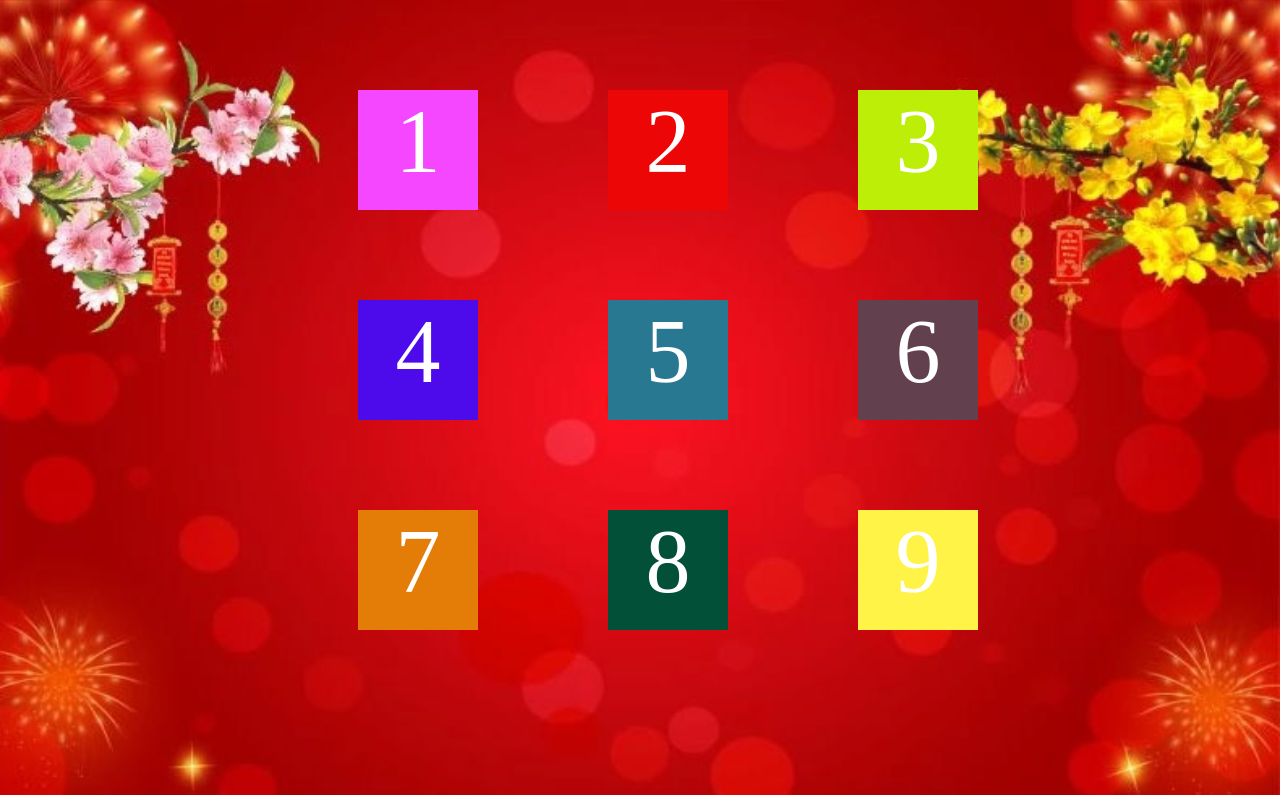
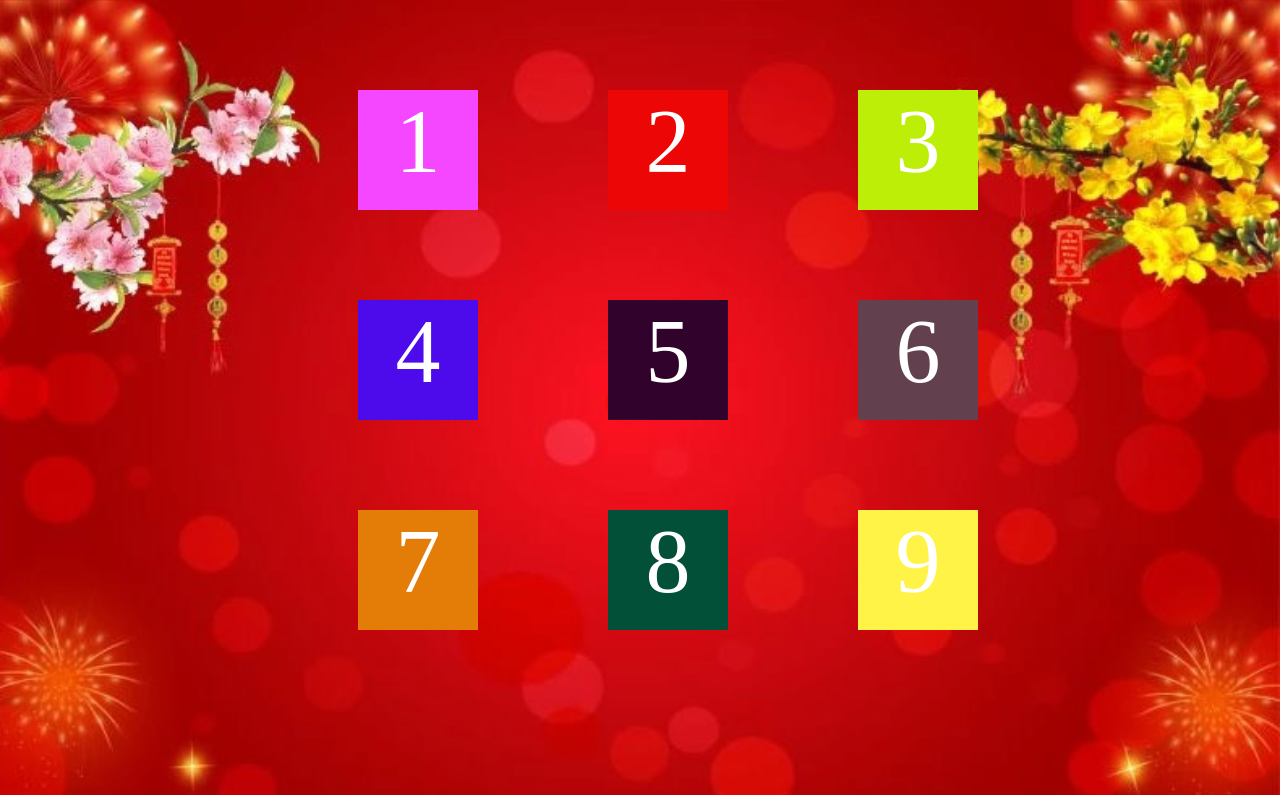
Before and after one commit to dongcuong03/hinhvuong.github.io, a plain HTML site: page bich/index.html in a window 1280 px wide. Shown: the top 795 px of the page. Drawn offline with Linux system fonts and the light colour scheme.

Commit message:
Update main.css

```diff
--- a/bich/main.css
+++ b/bich/main.css
@@ -36,7 +36,7 @@
 #square5 {
     width: 120px;
     height: 120px;
-    background: #297891;
+    background: #31022b;
     position: relative;
     top: -630px;
     left: 600px;
```
